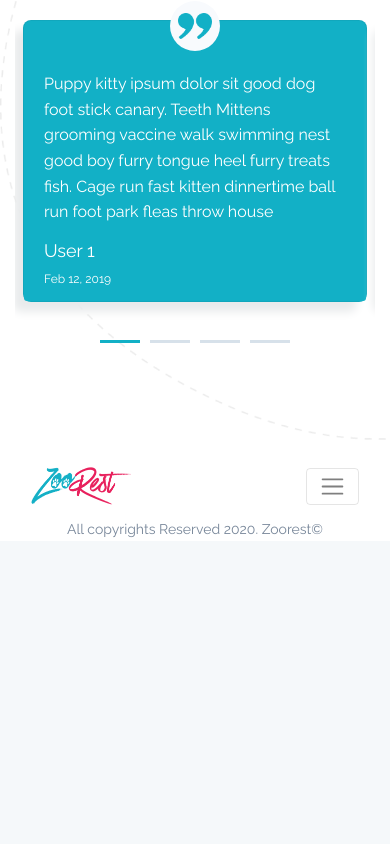
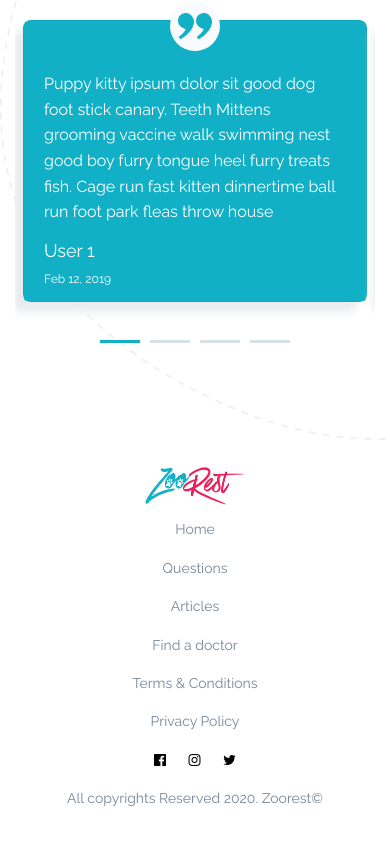
Before and after one commit to eng-mahmoud-adel/Zoorest-React.js, a React (Create React App) app: page / in a window 390 px wide. Shown: the part 7899-8743 px from the top of the page. Before the commit the page ends 8440 px from the top, so only its background shows below. Built offline with nearby package versions, Linux system fonts and the light colour scheme; no server answers.

Commit message:
adjusting responsive in footer https://trello.com/c/IEfDO3qh/

```diff
--- a/src/components/Footer/Footer.jsx
+++ b/src/components/Footer/Footer.jsx
@@ -6,10 +6,10 @@ import BaseNavbar from "react-bootstrap/Navbar";
 
 const Footer = (props) => {
     return (
-        <footer className= "footer">
+        <footer className= "footer pb-5">
             <div className= "container">
                 <BaseNavbar expand="md" bg="faded" className="justify-content-center">
-                    <BaseNavbar.Brand href="/" className={"d-flex w-50 mr-auto"}>
+                    <BaseNavbar.Brand href="/" className={"d-flex w-50 mr-auto mx-auto justify-content-center"}>
                         <img
                             src={logo}
                             width={100}
@@ -17,9 +17,7 @@ const Footer = (props) => {
                             alt="zoorest brand logo"
                         />
                     </BaseNavbar.Brand>
-                    <BaseNavbar.Toggle aria-controls="collapsingNavbar"/>
-                    <BaseNavbar.Collapse className="w-100" id="collapsingNavbar">
-                        <Nav as="ul" className="navbar-nav w-100 justify-content-center">
+                    <Nav as="ul" className="navbar-nav w-100 justify-content-center text-center">
                         <Nav.Item as="li">
                             <Link className="nav-link" to="/">Home</Link>
                         </Nav.Item>
@@ -39,7 +37,7 @@ const Footer = (props) => {
                             <Link className="nav-link policy" to="#">Privacy Policy</Link>
                         </Nav.Item>
                     </Nav>
-                        <ul className="navbar-nav w-25 justify-content-end social-links">
+                    <ul className="navbar-nav w-25 justify-content-md-end justify-content-between flex-row text-center social-links">
                         <li className= "nav-item">
                             <a className= "nav-link" href= "https://www.facebook.com/zoorestEG/" target= "_blank">
                                 <i className="fa fa-facebook-official" aria-hidden="true"></i>
@@ -56,7 +54,6 @@ const Footer = (props) => {
                             </a>
                         </li>
                     </ul>
-                    </BaseNavbar.Collapse>
                 </BaseNavbar>
                 <div className= "copy-right text-center">
                     All copyrights Reserved 2020. Zoorest&copy;
--- a/src/sass/layout/_footer.scss
+++ b/src/sass/layout/_footer.scss
@@ -2,7 +2,6 @@
 footer {
     background-color: $light;
     .navbar {
-        .navbar-collapse {
         .navbar-nav {
             .nav-item {
                 .nav-link {
@@ -32,7 +31,6 @@ footer {
             }
         }
     }
-    }
     .copy-right {
         color: $gray-color;
         font-size: $font-size-14;
```
Lines whose indentation alone changed are shown as unchanged.
